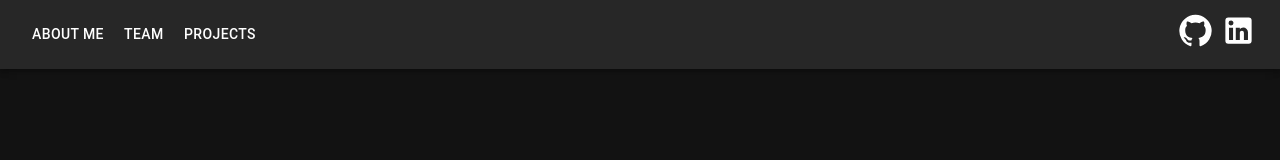
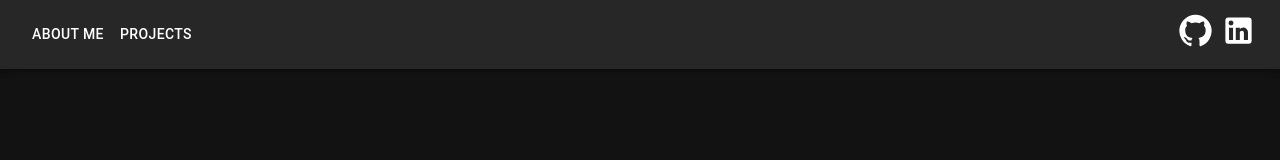
Before and after one commit to lokch05/COMP4461-Personal-Portfolio, a Next.js app: page / in a window 1280 px wide. Shown: the top 160 px of the page. Built offline with nearby package versions, Linux system fonts and the light colour scheme.

Commit message:
fix navbar

```diff
--- a/src/Components/Navbar.jsx
+++ b/src/Components/Navbar.jsx
@@ -16,7 +16,6 @@ import LinkedInIcon from "@mui/icons-material/LinkedIn";
 
 const pages = [
   { key: "About Me", href: "/" },
-  { key: "Team", href: "/" },
   { key: "Projects", href: "/projects" },
 ];
 
```
